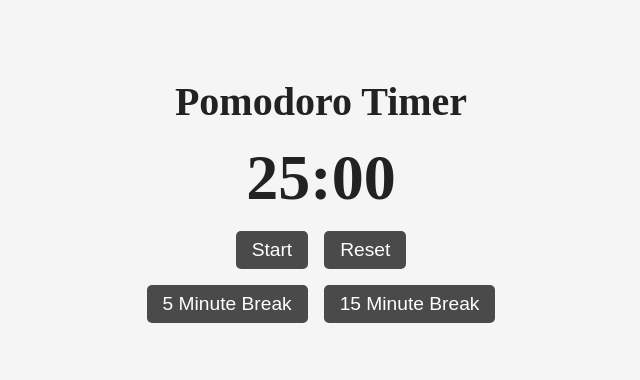
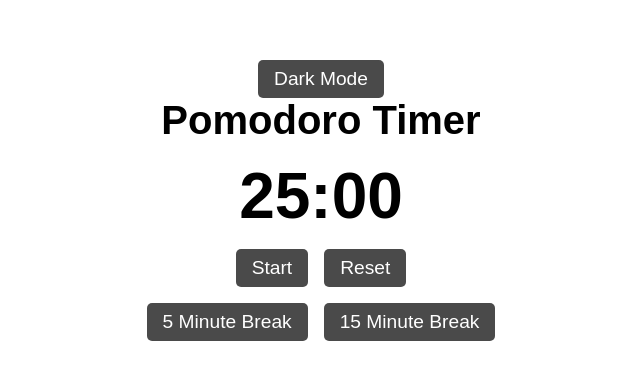
Before and after one commit to GuiFranca/pomodoro-timer, an Angular app: page / in a window 1280 px wide. Shown: the part 208-588 px from the top of the page, without its empty margins (319-959 px from the left). Built offline with nearby package versions, Linux system fonts and the light colour scheme.

Commit message:
Criar temas dark e light mode

```diff
--- /dev/null
+++ b/src/app/theme.service.ts
@@ -0,0 +1,21 @@
+import { Injectable } from '@angular/core';
+import { BehaviorSubject } from 'rxjs';
+
+@Injectable({
+  providedIn: 'root'
+})
+export class ThemeService {
+  private _darkTheme = new BehaviorSubject(false);
+  isDarkTheme = this._darkTheme.asObservable();
+
+  setDarkTheme(isDarkTheme: boolean) {
+    this._darkTheme.next(isDarkTheme);
+    if (isDarkTheme) {
+      document.body.classList.remove('light-mode');
+      document.body.classList.add('dark-mode');
+    } else {
+      document.body.classList.remove('dark-mode');
+      document.body.classList.add('light-mode');
+    }
+  }
+}
--- a/src/app/timer/timer.component.html
+++ b/src/app/timer/timer.component.html
@@ -1,4 +1,5 @@
 <div class="timer-container">
+  <button (click)="toggleTheme()">{{ isDarkTheme ? 'Light Mode' : 'Dark Mode' }}</button>
   <h1>Pomodoro Timer</h1>
   <h2>{{ minutes }}:{{ seconds | number: '2.0' }}</h2>
   <div>
--- a/src/app/timer/timer.component.scss
+++ b/src/app/timer/timer.component.scss
@@ -14,18 +14,18 @@ body {
   justify-content: center;
   align-items: center;
   height: 100vh;
-  background-color: #f5f5f5;
+  // background-color: #f5f5f5;
 }
 
 h1 {
   font-size: 2.5rem;
-  color: #222;
+  // color: #222;
   margin-bottom: 1rem;
 }
 
 h2 {
   font-size: 4rem;
-  color: #222;
+  // color: #222;
   margin-bottom: 1rem;
 }
 
--- a/src/app/timer/timer.component.ts
+++ b/src/app/timer/timer.component.ts
@@ -1,4 +1,6 @@
 import { Component, OnDestroy, OnInit } from '@angular/core';
+import { Subscription } from 'rxjs';
+import { ThemeService } from '../theme.service';
 
 @Component({
   selector: 'app-timer',
@@ -11,12 +13,24 @@ export class TimerComponent implements OnInit, OnDestroy {
   isRunning: boolean = false;
   timerId?: any;
 
-  ngOnInit() {}
+  isDarkTheme = false;
+  themeSubscription!: Subscription;
+
+  constructor(private themeService: ThemeService) {}
+
+  ngOnInit() {
+    this.themeSubscription = this.themeService.isDarkTheme.subscribe(theme => this.isDarkTheme = theme);
+  }
 
   ngOnDestroy() {
     if (this.timerId) {
       clearInterval(this.timerId);
     }
+    this.themeSubscription.unsubscribe();
+  }
+
+  toggleTheme() {
+    this.themeService.setDarkTheme(!this.isDarkTheme);
   }
 
   startTimer() {
--- a/src/styles.scss
+++ b/src/styles.scss
@@ -1 +1,76 @@
 /* You can add global styles to this file, and also import other style files */
+body {
+  font-family: 'Arial', sans-serif;
+  transition: background-color 0.5s ease, color 0.5s ease;
+}
+
+.timer-container {
+  display: flex;
+  flex-direction: column;
+  justify-content: center;
+  align-items: center;
+  height: 100vh;
+}
+
+h1 {
+  font-size: 2.5rem;
+  margin-bottom: 1rem;
+}
+
+h2 {
+  font-size: 4rem;
+  margin-bottom: 1rem;
+}
+
+button {
+  font-size: 1.2rem;
+  border: none;
+  border-radius: 5px;
+  padding: 0.5rem 1rem;
+  margin: 0 0.5rem;
+  cursor: pointer;
+  transition: background-color 0.2s ease, color 0.2s ease;
+}
+
+button:hover {
+  opacity: 0.9;
+}
+
+.break-buttons {
+  display: flex;
+  justify-content: center;
+  align-items: center;
+  margin-top: 1rem;
+}
+
+.break-buttons button {
+  margin: 0 0.5rem;
+}
+
+body.light-mode {
+  background-color: #f5f5f5;
+  color: #333;
+
+  button {
+    background-color: #4a4a4a;
+    color: #fff;
+  }
+
+  button:hover {
+    background-color: #606060;
+  }
+}
+
+body.dark-mode {
+  background-color: #333;
+  color: #f5f5f5;
+
+  button {
+    background-color: #f5f5f5;
+    color: #333;
+  }
+
+  button:hover {
+    background-color: #c7c7c7;
+  }
+}
```
Also changed, not shown: 1 other file (tests, documents, lock files or other folders).
